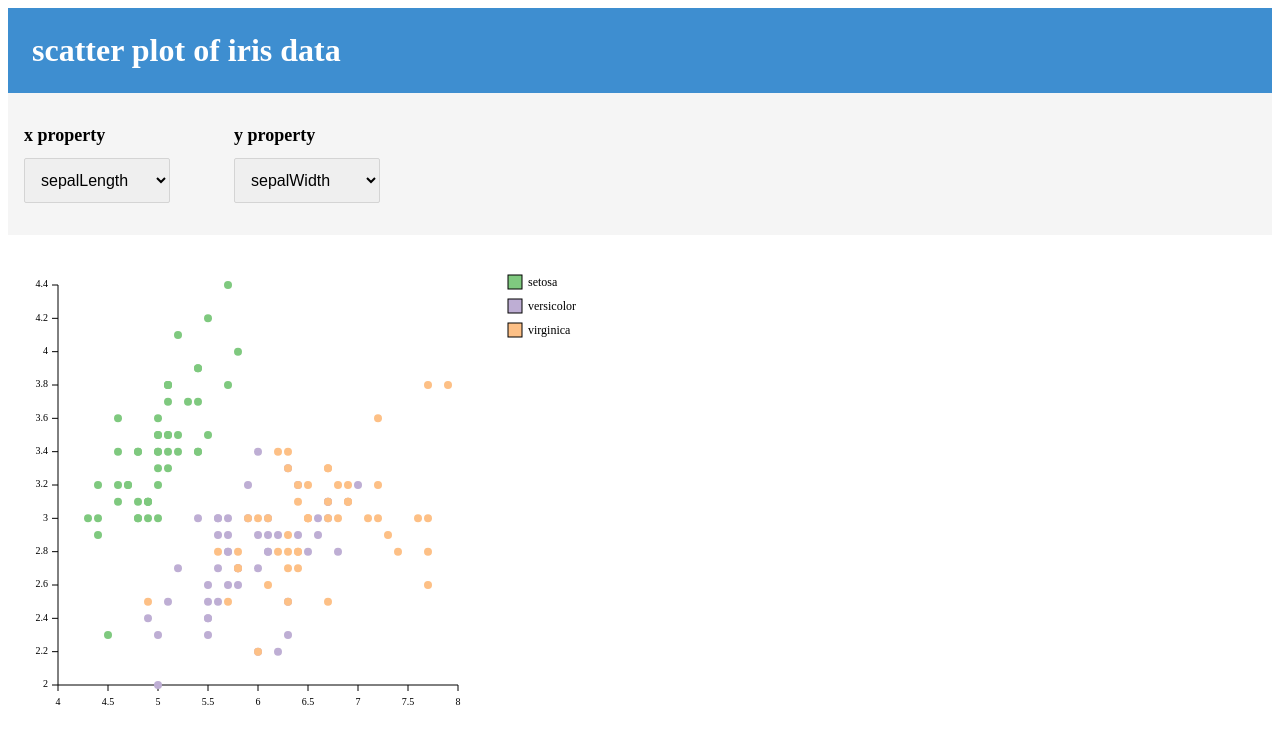
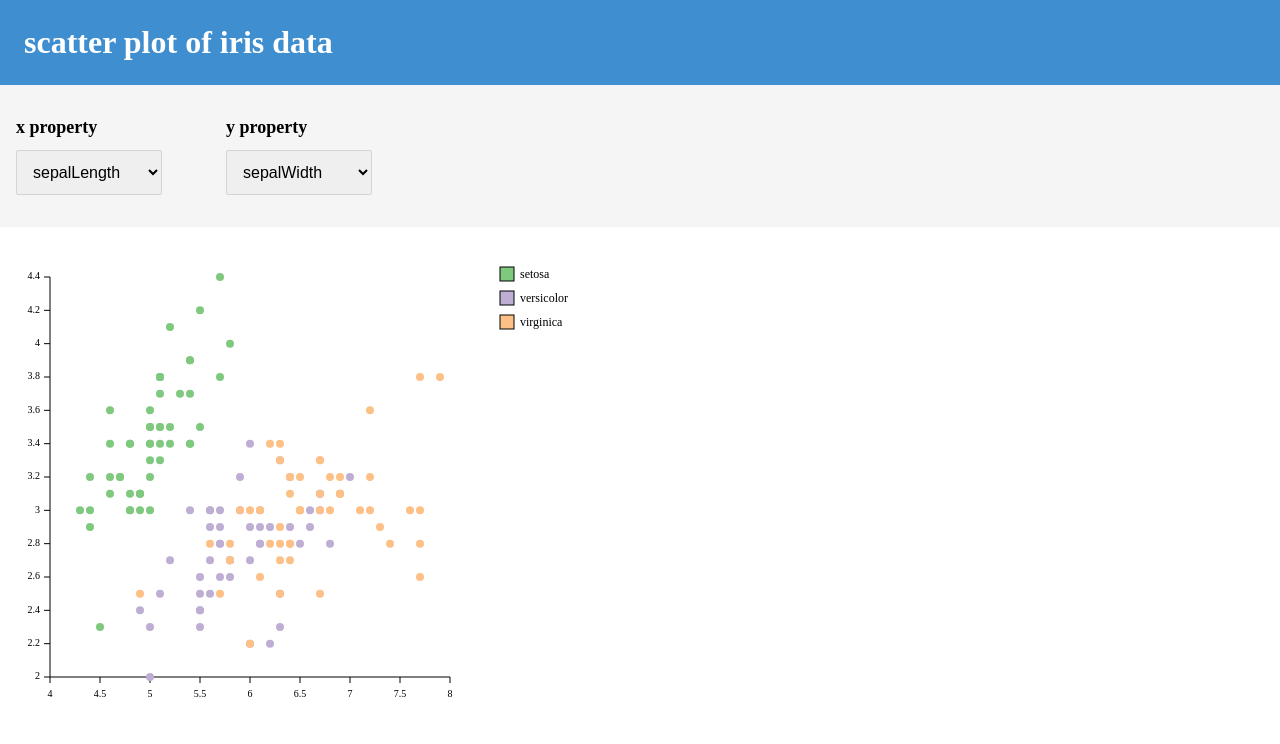
Before and after one commit to Sea-cl0g/scatter-plot-of-iris-data, a React (Vite) app: page / in a window 1280 px wide. Shown: the top 744 px of the page. Built offline with nearby package versions, Linux system fonts and the light colour scheme.

Commit message:
update: bodyのmarginを削除

```diff
--- a/src/styles/style.css
+++ b/src/styles/style.css
@@ -1,3 +1,7 @@
+body {
+  margin:0px
+}
+
 .header {
   padding: 24px;
   color: #ffffff;
```
